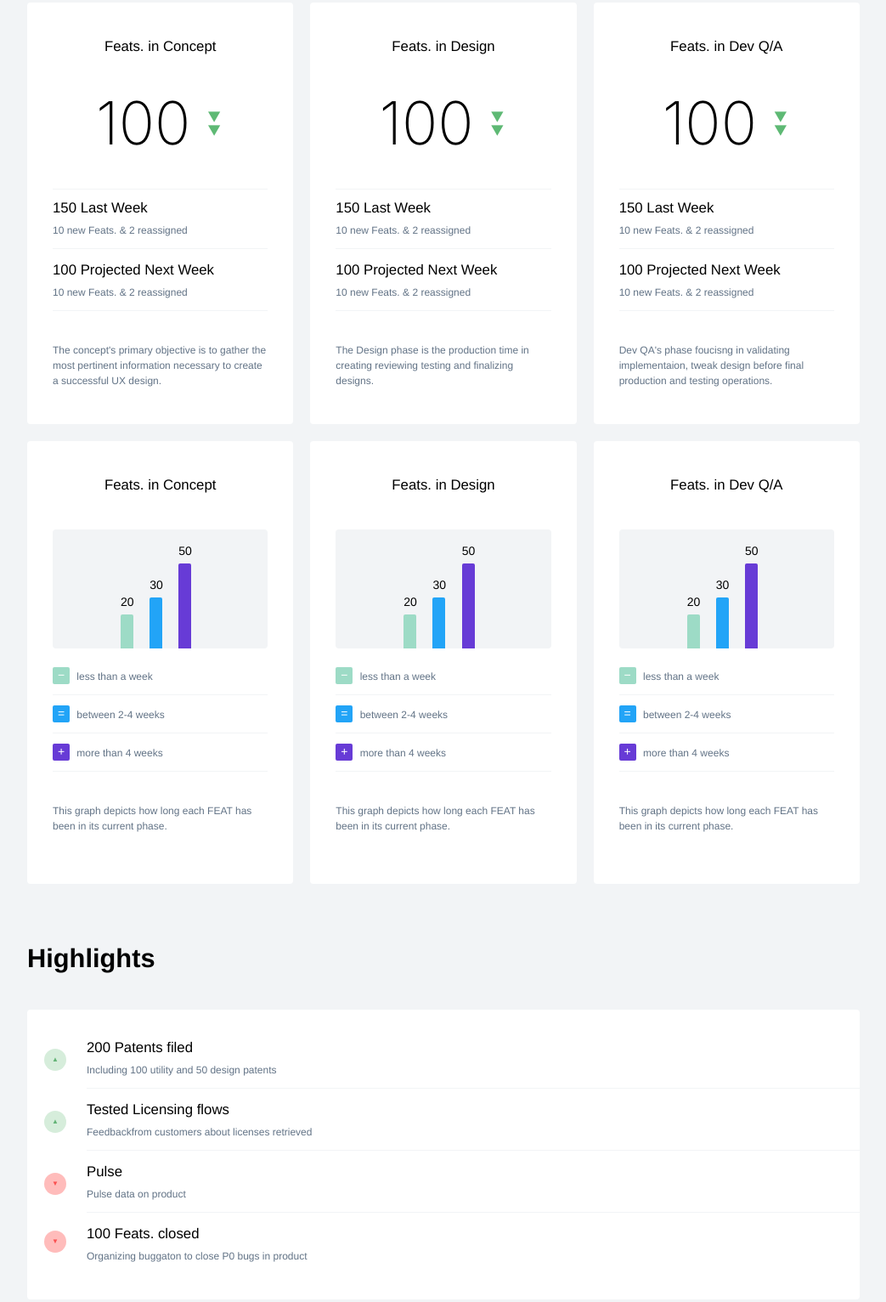
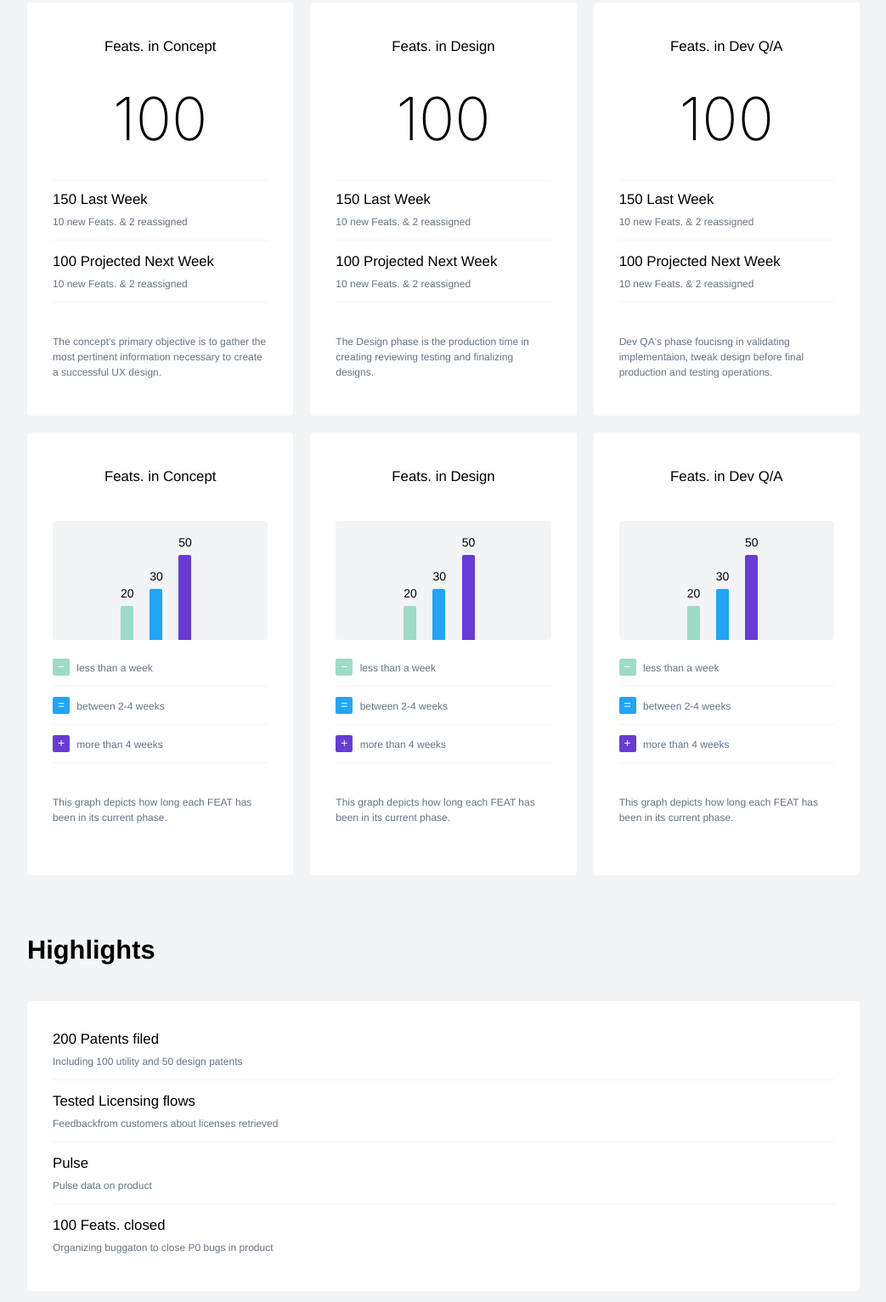
Before and after one commit to john00123/ntnx-design-dashboard, a plain HTML site: page index.html in a window 1280 px wide. Shown: the part 208-1740 px from the top of the page at 85% size, without its empty margins (118-1161 px from the left). Drawn offline with nearby package versions, Linux system fonts and the light colour scheme; no server answers; a web font is replaced by a local one.

Commit message:
remove arrows on title and highlights

```diff
--- a/css/style.scss
+++ b/css/style.scss
@@ -45,22 +45,7 @@ h2{
   @include flex(center, center, row);
   font-family: -apple-system, sans-serif;
   // letter-spacing: -0.075em;
-  &:after{
-    content: '▼
-    ▼';
 
-    margin-left: 20px;
-    @include flex(center, center, column);
-    display: inline-flex;
-
-    height: 20px;
-    width: 20px;
-    border-radius:  4px;
-    font-size: 16px;
-    color: #5EB974;
-    line-height: 1;
-
-  }
 }
 
 h3{
@@ -116,35 +101,35 @@ container{
   font-weight:  500;
   border-radius:4pc;
 }
-.hgl, .ngl{
-  position: relative;
-  padding-left: 80px;
-}
+// .hgl, .ngl{
+//   position: relative;
+//   padding-left: 80px;
+// }
 
-.hgl:before, .ngl:before{
-  content: 'S';
-  @include flex(center, center, row);
-  display: inline-flex;
-  position: absolute;
-  top:calc(50% - 25px);
-  padding: 9px 9px;
-  border-radius: 4pc;
-  line-height: 1;
-  left: 30px;
-  font-size: 8px;
-}
+// .hgl:before, .ngl:before{
+//   content: 'S';
+//   @include flex(center, center, row);
+//   display: inline-flex;
+//   position: absolute;
+//   top:calc(50% - 25px);
+//   padding: 9px 9px;
+//   border-radius: 4pc;
+//   line-height: 1;
+//   left: 30px;
+//   font-size: 8px;
+// }
 
-.hgl:before{
-  content: '▲';
-  background: #D6EDDB;
-  color: #63B476;
-}
-
-.ngl:before{
-  content: '▼';
-  background: #FFBCBB;
-  color: #FB5050;
-}
+// .hgl:before{
+//   content: '▲';
+//   background: #D6EDDB;
+//   color: #63B476;
+// }
+//
+// .ngl:before{
+//   content: '▼';
+//   background: #FFBCBB;
+//   color: #FB5050;
+// }
 
 .charts{
   @include flex(flex-end, space-between,row);
```
Also changed, not shown: css/style.css.
